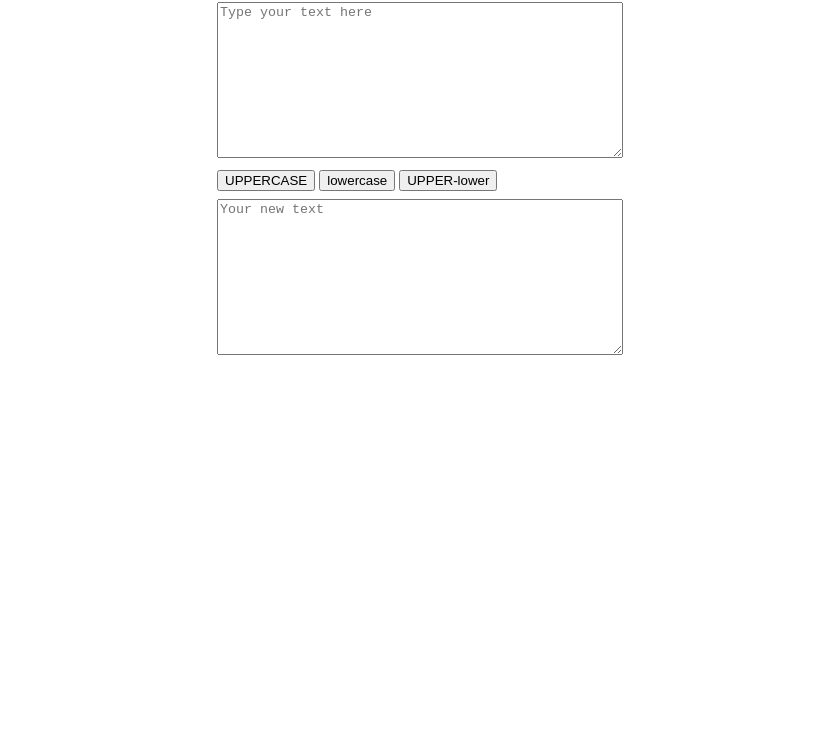
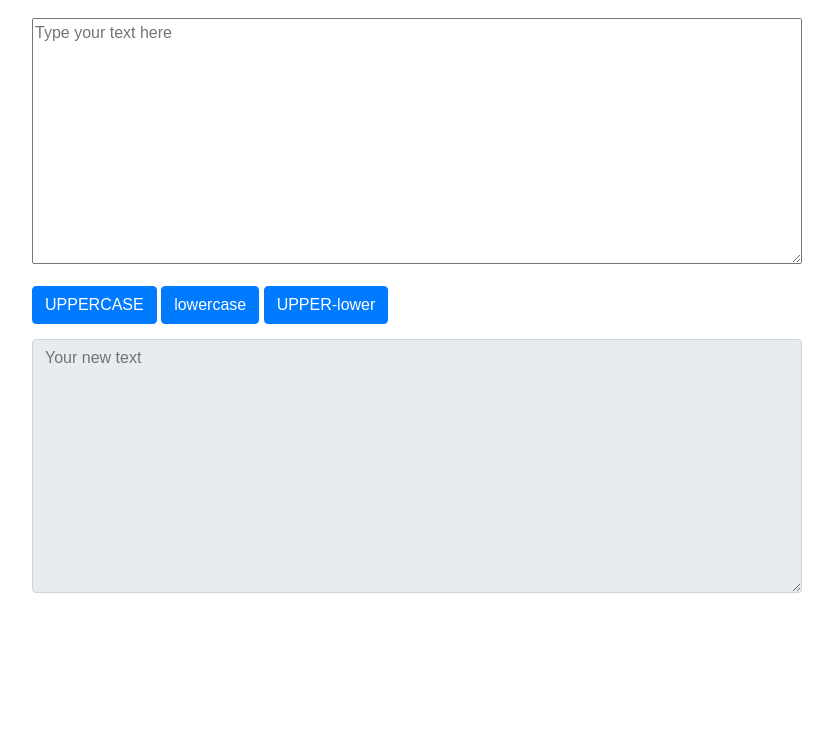
Before and after one commit to ribeiromatheus/text-transform, a plain HTML site: page index.html in a window 1280 px wide. Shown: the part 65-800 px from the top of the page, without its empty margins (223-1056 px from the left). Drawn offline with nearby package versions, Linux system fonts and the light colour scheme.

Commit message:
Update 15/03/19

```diff
--- a/css/style.css
+++ b/css/style.css
@@ -1,6 +1,11 @@
-#container {
-    max-width: 400px;
-    margin: auto;
+body {
+    font-family: Arial, Helvetica, sans-serif;
+    padding: 2%;
+}
+
+.container {
+    max-width: 800px;
+    margin: 0 auto;
 }
 
 .txa {
@@ -8,6 +13,6 @@
     margin: 2% 0 2% 0;
 }
 
-#btnUpper {
-    text-transform: uppercase;
-}
+#btnLower { text-transform: lowercase; }
+
+h3, #btnUpper { text-transform: uppercase; }
--- a/index.html
+++ b/index.html
@@ -4,19 +4,18 @@
     <meta charset="UTF-8">
     <meta name="viewport" content="width=device-width, initial-scale=1.0">
     <meta http-equiv="X-UA-Compatible" content="ie=edge">
+    <link href="https://stackpath.bootstrapcdn.com/bootstrap/4.3.1/css/bootstrap.min.css" rel="stylesheet">
     <link rel="stylesheet" href="css/style.css">
     <title>Stuffs Generator</title>
 </head>
 <body>
-    <div id="container">
-        <section>
-            <h3>Stuffs Generator</h3>
-            <textarea id="txaText" class="txa" cols="30" rows="10" placeholder="Type your text here"></textarea>
-            <button id="btnUpper" class="btn">uppercase</button>
-            <button id="btnLower" class="btn">lowercase</button>
-            <button id="btnUpperLower" class="btn">UPPER-lower</button>
-            <textarea id="txaNewText" class="txa" cols="30" rows="10" placeholder="Your new text" readonly></textarea>
-        </section>
+    <div class="container">
+        <h3 class="text-center">text transform</h3>
+        <textarea id="txaText" class="txa" cols="30" rows="10" placeholder="Type your text here"></textarea>
+        <button id="btnUpper" class="btn btn-primary">uppercase</button>
+        <button id="btnLower" class="btn btn-primary">lowercase</button>
+        <button id="btnUpperLower" class="btn btn-primary">UPPER-lower</button>
+        <textarea id="txaNewText" class="txa form-control" cols="30" rows="10" placeholder="Your new text" readonly></textarea>
     </div>
     <script src="js/script.js"></script>
 </body>
--- a/js/script.js
+++ b/js/script.js
@@ -1,8 +1,8 @@
 var txaText = document.getElementById('txaText'),
-txaNewText = document.getElementById('txaNewText'),
-btnUpper = document.getElementById('btnUpper'),
-btnLower = document.getElementById('btnLower');
-btnUpperLower = document.getElementById('btnUpperLower');
+    txaNewText = document.getElementById('txaNewText'),
+    btnUpper = document.getElementById('btnUpper'),
+    btnLower = document.getElementById('btnLower'),
+    btnUpperLower = document.getElementById('btnUpperLower');
 
 btnLower.addEventListener('click', toLower);
 btnUpper.addEventListener('click', toUpper);
@@ -17,7 +17,15 @@ function toUpper() {
 }
 
 function toUpperLower() {
+    let text = txaText.value, i = 0, ans = "";
 
+    while (i < text.length) {
+        if (i % 2 == 0) ans += text[i].toUpperCase();
+        else ans += text[i].toLocaleLowerCase();
+        i++;
+    }
+
+    return displayText(ans);
 }
 
 function displayText(text) {
```
